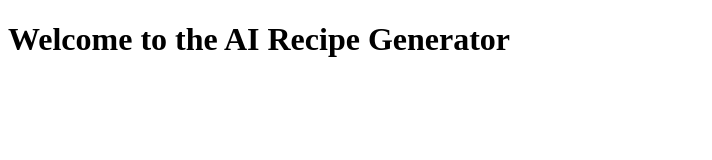
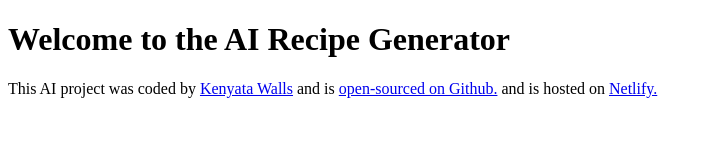
Before and after one commit to beautyncode/recipe-generator, a plain HTML site: page index.html in a window 1280 px wide. Shown: the whole page, without its empty margins (0-712 px from the left). Drawn offline with Linux system fonts and the light colour scheme.

Commit message:
Added Footer Links/Source

```diff
--- a/index.html
+++ b/index.html
@@ -9,6 +9,18 @@
   </head>
   <body>
     <h1>Welcome to the AI Recipe Generator</h1>
+    <footer>
+      This AI project was coded by
+      <a href="https://github.com/beautyncode" target="_blank">Kenyata Walls</a>
+      and is
+      <a href="https://github.com/beautyncode/recipe-generator" target="_blank"
+        >open-sourced on Github.</a
+      >
+      and is hosted on
+      <a href="https://ai-recipe-generator-sc.netlify.app/" target="_blank">
+        Netlify.</a
+      >
+    </footer>
     <script src="src/index.js"></script>
   </body>
 </html>
```
